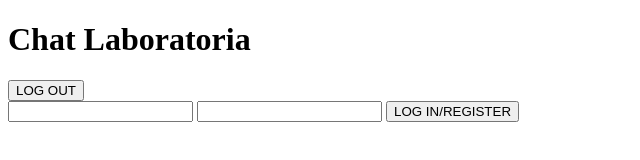
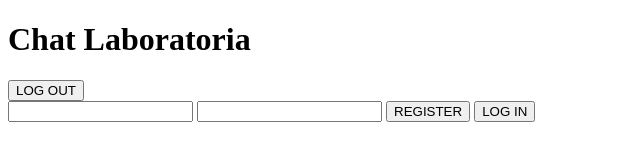
Before and after one commit to Karmacode00/chat-laboratoria, a plain HTML site: page index.html in a window 1280 px wide. Shown: the full height of the page, 0-640 px from the left. Drawn offline with Linux system fonts and the light colour scheme.

Commit message:
botones divididos

```diff
--- a/index.html
+++ b/index.html
@@ -17,7 +17,8 @@
     <div id="loggedOut">
       <input id="email" type="email">
       <input id="password" type="password">
-      <input id="logInButton" onclick="logInOrRegister()" type="button" value="LOG IN/REGISTER">
+      <input id="register" onclick="register()" type="button" value="REGISTER">
+      <input id="login" onclick="login()" type="button" value="LOG IN">
     </div>
   </div>
   <!-- initialize firebase -->
```
